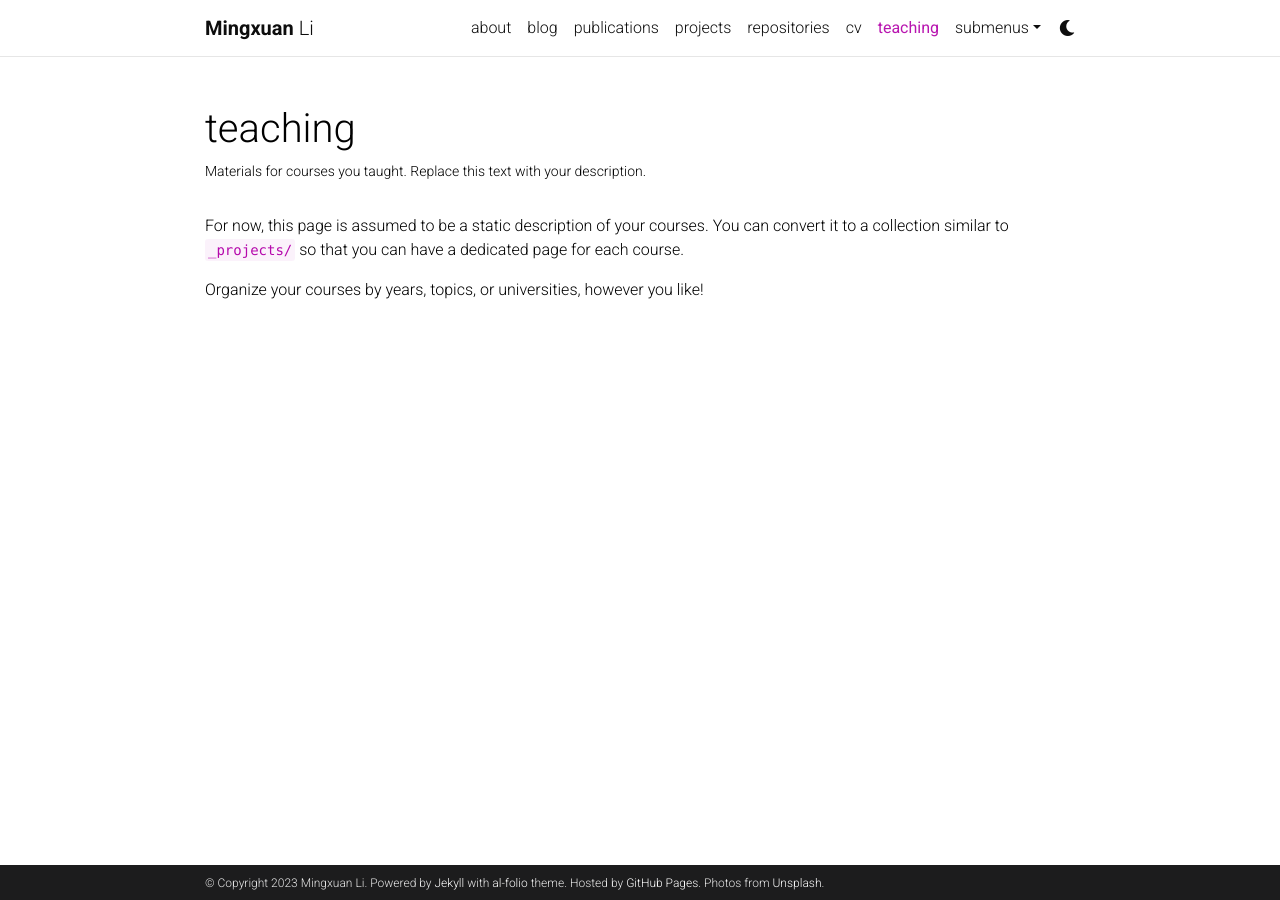
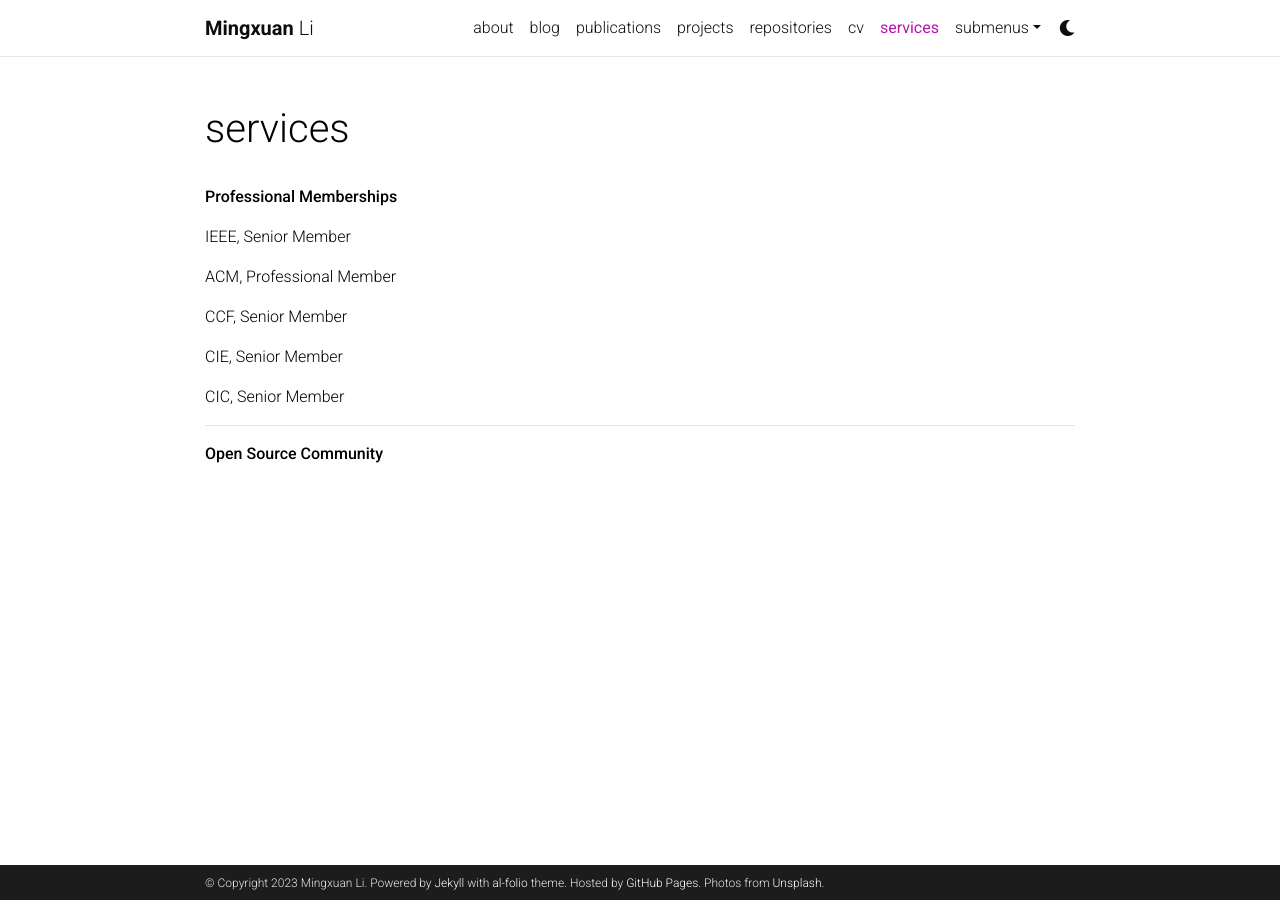
Before and after one commit to limx59/limx59.github.io, a Jekyll site: the page built from _pages/teaching.md, in a window 1280 px wide. Built offline with Jekyll 4.4.1, drawn with Linux system fonts in a browser that asks for light colours; comment, search, counter and statistics services are not loaded; a style sheet for code colours, icons or effects is not loaded.

Commit message:
Update teaching.md

```diff
--- a/_pages/teaching.md
+++ b/_pages/teaching.md
@@ -1,12 +1,23 @@
 ---
 layout: page
-permalink: /teaching/
-title: teaching
-description: Materials for courses you taught. Replace this text with your description.
+permalink: /services/
+title: services
 nav: true
 nav_order: 5
 ---
 
-For now, this page is assumed to be a static description of your courses. You can convert it to a collection similar to `_projects/` so that you can have a dedicated page for each course.
+**Professional Memberships**
 
-Organize your courses by years, topics, or universities, however you like!
+IEEE, Senior Member
+
+ACM, Professional Member
+
+CCF, Senior Member
+
+CIE, Senior Member
+
+CIC, Senior Member
+
+-----------------------
+
+**Open Source Community**
```
